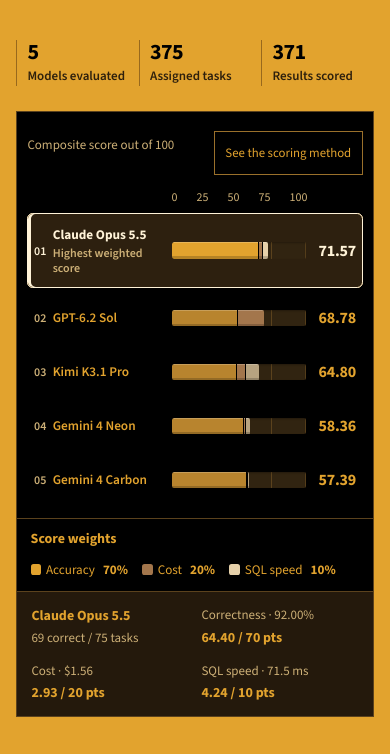
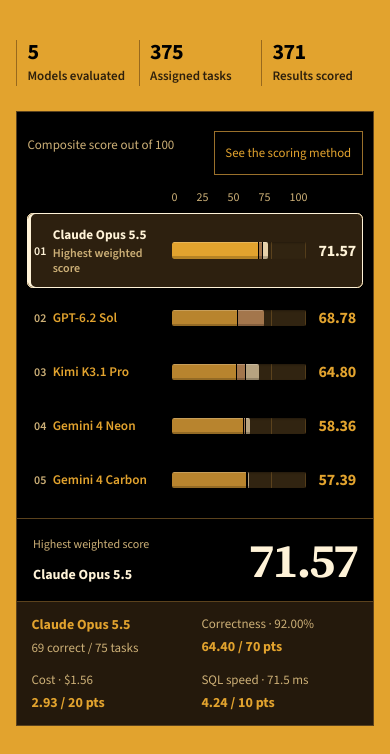
Before and after one commit to iswaryachandranmr/analytics-benchmark, a plain HTML site: page dist/index.html in a window 390 px wide. Shown: the part 277-1031 px from the top of the page. Drawn offline with nearby package versions, Linux system fonts and the light colour scheme.

Commit message:
Replace sidebar weights with a large winning score

```diff
--- a/dist/app.js
+++ b/dist/app.js
@@ -109,10 +109,6 @@ function renderFacts(data) {
 function renderWeights(weights) {
   $("#leaderboard-weight-summary").textContent = `${weights.correctness}% accuracy, ${weights.cost}% cost, ${weights.speed}% SQL speed.`;
   for (const [key, metric] of Object.entries(metrics)) {
-    const name = key === "correctness" ? "Accuracy" : metric.name;
-    const weight = element("div", `weight ${key}`);
-    weight.append(element("dt", "", name), element("dd", "", `${weights[key]}%`));
-    $("#weight-list").append(weight);
     const rule = element("div", key);
     rule.append(element("dt", "", `${metric.name} · ${weights[key]} pts`), element("dd", "", `${weights[key]} × (${metric.rule})`));
     $("#formula-list").append(rule);
--- a/dist/index.html
+++ b/dist/index.html
@@ -14,9 +14,9 @@
   <link rel="preconnect" href="https://fonts.googleapis.com">
   <link rel="preconnect" href="https://fonts.gstatic.com" crossorigin>
   <link rel="stylesheet" href="https://fonts.googleapis.com/css2?family=Source+Sans+3:wght@400..800&amp;family=Source+Serif+4:ital,opsz,wght@0,8..60,400..750;1,8..60,600&amp;display=swap">
-  <link rel="stylesheet" href="style.css?v=author-byline">
+  <link rel="stylesheet" href="style.css?v=score-panel">
   <script>document.documentElement.classList.add('m-enter');</script>
-  <script src="app.js?v=chart-selection" defer></script>
+  <script src="app.js?v=score-panel" defer></script>
 </head>
 <body id="top">
   <header class="nav masthead">
@@ -53,14 +53,12 @@
           <div class="axis" aria-hidden="true"><span>0</span><span>25</span><span>50</span><span>75</span><span>100</span></div>
           <ol id="score-chart" class="rank-chart" aria-label="Models ranked by weighted score"></ol>
         </div>
-        <aside class="weight-key" aria-labelledby="weight-title">
+        <aside class="weight-key" aria-label="Highest weighted score">
           <div class="winner-summary">
             <p>Highest weighted score</p>
             <strong id="winning-score"></strong>
             <span id="winning-model"></span>
           </div>
-          <p class="weight-title" id="weight-title">Score weights</p>
-          <dl id="weight-list"></dl>
         </aside>
         <div class="score-detail" id="score-detail" aria-live="polite"></div>
         </div>
--- a/dist/style.css
+++ b/dist/style.css
@@ -96,16 +96,11 @@ section { scroll-margin-top: 1.4rem; }
 .speed { --metric: #e6d1aa; --segment: #b7a380; }
 .score-total { justify-self: end; font-size: 1rem; font-weight: 650; letter-spacing: -.015em; }
 .chart-leader .score-total { color: var(--ivory); font-weight: 750; }
-.weight-key { padding: 1.4rem 1.3rem 1rem; border-inline: 1px solid var(--line); }
-.winner-summary { display: grid; justify-items: start; padding: .9rem 1rem; background: var(--leader-surface); border-left: 2px solid var(--ivory); border-radius: .2rem; margin-bottom: 1.2rem; }
+.weight-key { display: grid; align-items: center; padding: 1.4rem 1rem; border-inline: 1px solid var(--line); }
+.winner-summary { display: grid; justify-items: center; gap: .5rem; text-align: center; min-width: 0; }
 .winner-summary p { color: var(--muted); font-size: .75rem; }
-.winner-summary strong { color: var(--ivory); font: 650 clamp(2rem, 3.4vw, 2.9rem)/1.15 var(--display); letter-spacing: -.04em; }
+.winner-summary strong { color: var(--ivory); font: 650 clamp(3rem, 6vw, 5rem)/1 var(--display); letter-spacing: -.055em; }
 .winner-summary span { color: var(--ivory); margin-top: .2rem; font-size: .875rem; font-weight: 650; }
-.weight-title { font-size: 1rem; font-weight: 700; margin-bottom: .55rem; }
-.weight { display: flex; justify-content: space-between; align-items: center; gap: .5rem; border-bottom: 1px solid var(--line); padding: .55rem 0; font-size: .875rem; }
-.weight dt { display: flex; align-items: center; gap: .55rem; }
-.weight dt::before { content: ""; display: block; width: .66rem; height: .66rem; border-radius: .16rem; background: var(--metric); }
-.weight dd { color: var(--ink); font-weight: 650; }
 .score-detail { grid-column: 1 / -1; display: grid; grid-template-columns: 1.2fr repeat(3, 1fr); gap: .8rem; padding: .85rem 1.75rem; border: 1px solid var(--line); background: var(--surface-raised); }
 .score-detail > div { display: flex; flex-direction: column; gap: .15rem; min-width: 0; }
 .score-detail span { color: var(--muted); font-size: .8125rem; }
@@ -319,12 +314,10 @@ section { scroll-margin-top: 1.4rem; }
   .chart-action { font-size: .8rem; text-align: center; }
   .score-model { font-size: .83rem; gap: .4rem; }
   .score-track { height: 1.05rem; }
-  .weight-key { display: flex; flex-wrap: wrap; align-items: baseline; gap: .25rem .75rem; padding: .6rem .85rem; border-radius: 0; }
-  .winner-summary { display: none; }
-  .weight-title { margin-bottom: .25rem; font-size: .875rem; }
-  .weight-key dl { display: flex; flex-wrap: wrap; gap: .25rem .9rem; }
-  .weight { padding: .15rem 0; border: 0; font-size: .82rem; }
-  .weight dt { gap: .3rem; }
+  .weight-key { padding: 1rem; }
+  .winner-summary { grid-template-columns: 1fr auto; justify-items: start; text-align: left; column-gap: 1rem; }
+  .winner-summary strong { grid-column: 2; grid-row: 1 / 3; align-self: center; }
+  .winner-summary span { grid-column: 1; }
   .score-detail { grid-template-columns: repeat(2, minmax(0, 1fr)); padding: .78rem .9rem; }
   .metric-grid { grid-template-columns: 1fr; }
   .metric-chart li.chart-detail-target { display: grid; align-content: center; min-height: 2.75rem; }
```
